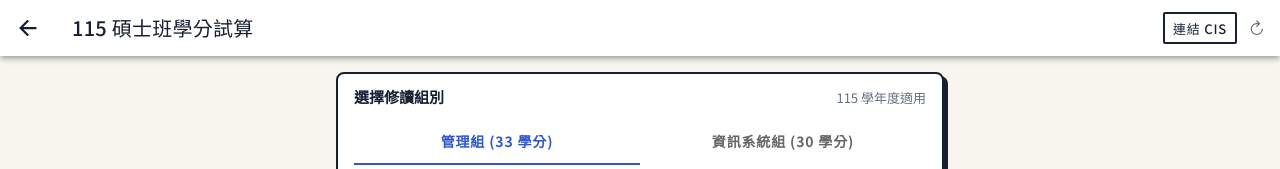
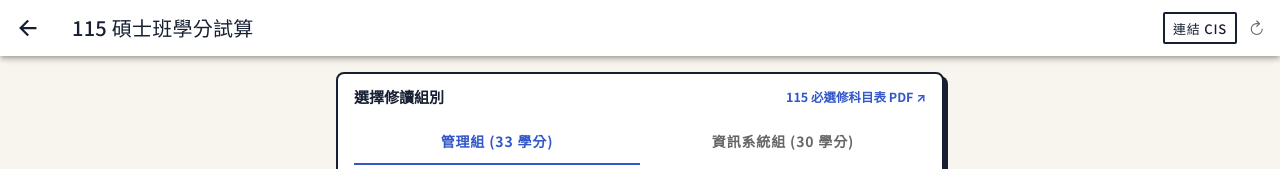
Before and after one commit to NCUIM/NCUIM.github.io, a React (Vite) app: page /tools/credit in a window 1280 px wide. Shown: the top 169 px of the page. Built offline with nearby package versions, Linux system fonts and the light colour scheme; no server answers.

Commit message:
feat(app): add official curriculum source link to credit page
1. Add 115 curriculum regulations PDF link to track selector and footer citation.

```diff
--- a/src/pages/CreditPage.tsx
+++ b/src/pages/CreditPage.tsx
@@ -157,6 +157,9 @@ const CreditPageHeader = ({
   </IonHeader>
 );
 
+const CURRICULUM_PDF_URL =
+  "https://im.mgt.ncu.edu.tw/download/newpost/115%E5%AD%B8%E5%B9%B4%E5%BA%A6%E5%85%A5%E5%AD%B8%E9%81%A9%E7%94%A8-%E8%B3%87%E7%AE%A1%E7%B3%BB%E7%A2%A9%E5%A3%AB%E7%8F%AD%E5%BF%85%E4%BF%AE%E5%8F%8A%E9%81%B8%E4%BF%AE%E7%A7%91%E7%9B%AE%E8%A1%A8-v1150609.pdf";
+
 const TrackSelectorContent = ({
   track,
   onSelectTrack,
@@ -171,12 +174,29 @@ const TrackSelectorContent = ({
         alignItems: "center",
         justifyContent: "space-between",
         marginBottom: 8,
+        flexWrap: "wrap",
+        gap: 6,
       }}
     >
       <span style={{ fontWeight: 700, color: "var(--ncu-ink)", fontSize: 15 }}>
         選擇修讀組別
       </span>
-      <span style={{ fontSize: 13, color: "var(--ncu-muted)" }}>115 學年度適用</span>
+      <a
+        href={CURRICULUM_PDF_URL}
+        target="_blank"
+        rel="noopener noreferrer"
+        style={{
+          fontSize: 12.5,
+          color: "var(--ncu-primary)",
+          textDecoration: "none",
+          fontWeight: 700,
+          display: "inline-flex",
+          alignItems: "center",
+          gap: 3,
+        }}
+      >
+        <span>115 必選修科目表 PDF ↗</span>
+      </a>
     </div>
     <IonSegment
       value={track}
@@ -677,6 +697,25 @@ const CreditPageBody = ({
         selectedGateIds={selectedGateIds}
         onToggleGate={onToggleGate}
       />
+
+      <div
+        style={{
+          textAlign: "center",
+          padding: "8px 8px 24px",
+          fontSize: 12.5,
+          color: "var(--ncu-muted)",
+        }}
+      >
+        <span>規定來源依據：</span>
+        <a
+          href={CURRICULUM_PDF_URL}
+          target="_blank"
+          rel="noopener noreferrer"
+          style={{ color: "var(--ncu-primary)", fontWeight: 700, textDecoration: "underline" }}
+        >
+          115 學年度入學適用 資管系碩士班必修及選修科目表 (PDF) ↗
+        </a>
+      </div>
     </div>
   </IonContent>
 );
```
